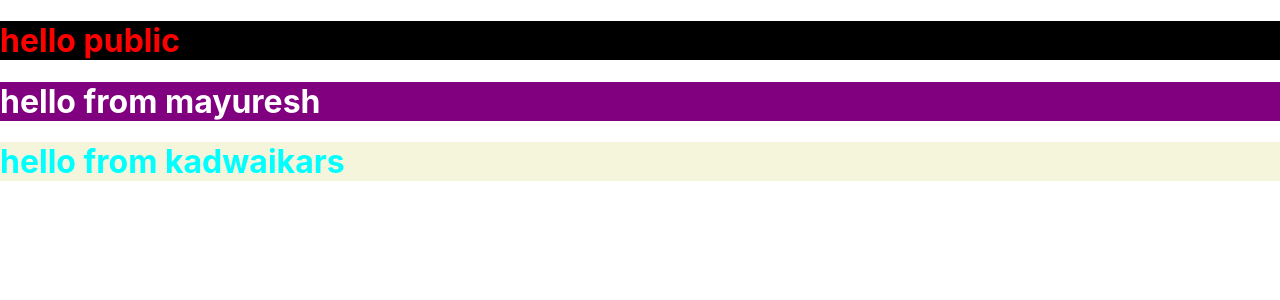
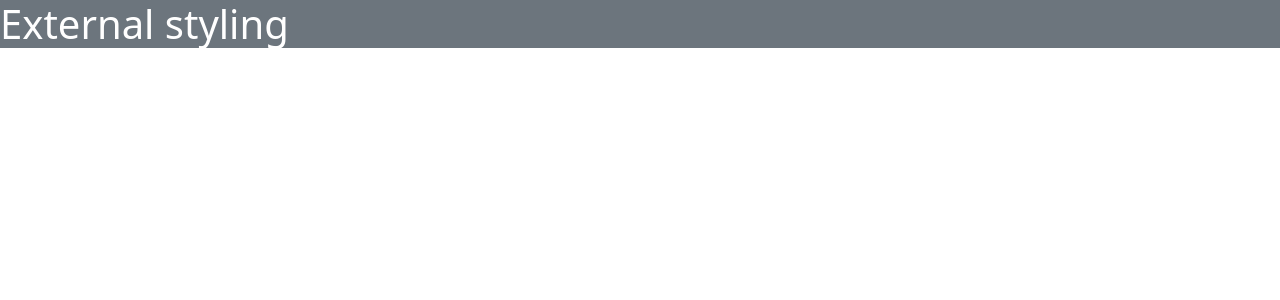
Before and after one commit to Mayuresh0210/my-app, a React (Create React App) app: page / in a window 1280 px wide. Shown: the top 300 px of the page. Built offline with nearby package versions, Linux system fonts and the light colour scheme.

Commit message:
add bootstrap

```diff
--- a/package.json
+++ b/package.json
@@ -8,6 +8,7 @@
     "@testing-library/user-event": "^13.5.0",
     "axios": "^1.2.1",
     "bluebird": "^3.7.2",
+    "bootstrap": "^5.2.3",
     "express": "^4.18.2",
     "mysql": "^2.18.1",
     "nodemon": "^2.0.20",
--- a/src/App.css
+++ /dev/null
@@ -1,7 +0,0 @@
-.img{
-
-  color:aqua;
-  background:beige;
-
-
-}
--- a/src/App.js
+++ b/src/App.js
@@ -1,15 +1,13 @@
-import "./App.css";
+
 
 function App() {
 
   let img={color:"white", background:"purple"};
   return (
     <div>
-      <h1 style={{color:"red", background:"black"}}>hello public</h1>
 
-      <h1 style={img}>hello from mayuresh</h1>
 
-      <h1 class="img">hello from kadwaikars</h1>
+      <h1 className=" bg-secondary text-white">External styling</h1>
 
       </div>
   );
--- a/src/index.css
+++ b/src/index.css
@@ -1,13 +1,7 @@
-body {
-  margin: 0;
-  font-family: -apple-system, BlinkMacSystemFont, 'Segoe UI', 'Roboto', 'Oxygen',
-    'Ubuntu', 'Cantarell', 'Fira Sans', 'Droid Sans', 'Helvetica Neue',
-    sans-serif;
-  -webkit-font-smoothing: antialiased;
-  -moz-osx-font-smoothing: grayscale;
+.img{
+
+  color:aqua;
+  background:beige;
+
+
 }
-
-code {
-  font-family: source-code-pro, Menlo, Monaco, Consolas, 'Courier New',
-    monospace;
-}
--- a/src/index.js
+++ b/src/index.js
@@ -1,6 +1,8 @@
 import React from 'react';
 import ReactDOM from 'react-dom/client';
+
 import './index.css';
+import "bootstrap/dist/css/bootstrap.css";
 import App from './App';
 import reportWebVitals from './reportWebVitals';
 
```
Also changed, not shown: 1 other file (tests, documents, lock files or other folders).
